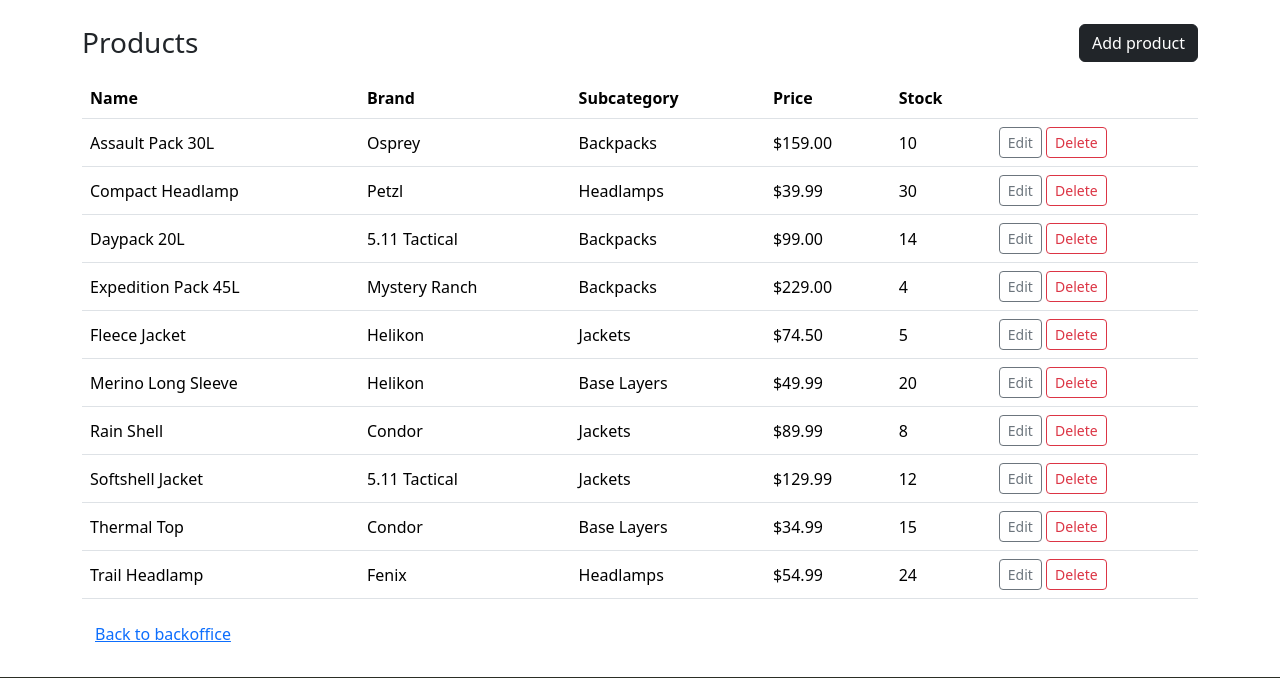
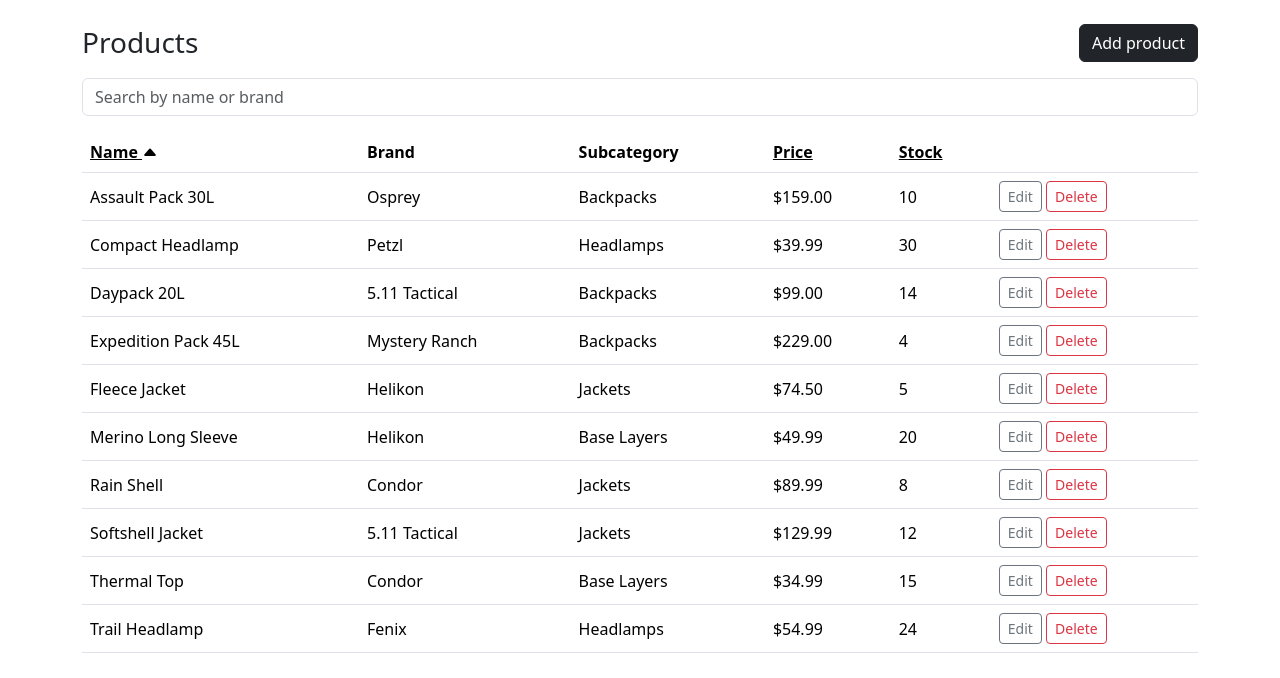
Before and after one commit to retryoos/argus-field-outfitters, a Django app: page /backoffice/products/ in a window 1280 px wide. Shown: the part 56-734 px from the top of the page. Run offline with Django 5.2, Linux system fonts and the light colour scheme; the visitor is signed in with stand-in values (Sample User, id 1); data comes from the database, SQL or seed files in the repository.

Commit message:
Add search and sortable columns to the backoffice product and order lists

```diff
--- a/backoffice/templates/backoffice/product_list.html
+++ b/backoffice/templates/backoffice/product_list.html
@@ -8,10 +8,21 @@
     <a href="{% url 'backoffice:product_create' %}" class="btn btn-dark">Add product</a>
 </div>
 
+<form method="get" class="mb-3">
+    <input class="form-control" type="search" name="q" value="{{ query }}" placeholder="Search by name or brand">
+</form>
+
 <div class="table-responsive">
     <table class="table align-middle">
         <thead>
-            <tr><th>Name</th><th>Brand</th><th>Subcategory</th><th>Price</th><th>Stock</th><th></th></tr>
+            <tr>
+                <th><a class="text-reset" href="?q={{ query }}&sort={% if sort == 'name' %}-name{% else %}name{% endif %}">Name{% if sort == 'name' %} <i class="bi bi-caret-up-fill"></i>{% elif sort == '-name' %} <i class="bi bi-caret-down-fill"></i>{% endif %}</a></th>
+                <th>Brand</th>
+                <th>Subcategory</th>
+                <th><a class="text-reset" href="?q={{ query }}&sort={% if sort == 'price' %}-price{% else %}price{% endif %}">Price{% if sort == 'price' %} <i class="bi bi-caret-up-fill"></i>{% elif sort == '-price' %} <i class="bi bi-caret-down-fill"></i>{% endif %}</a></th>
+                <th><a class="text-reset" href="?q={{ query }}&sort={% if sort == 'stock' %}-stock{% else %}stock{% endif %}">Stock{% if sort == 'stock' %} <i class="bi bi-caret-up-fill"></i>{% elif sort == '-stock' %} <i class="bi bi-caret-down-fill"></i>{% endif %}</a></th>
+                <th></th>
+            </tr>
         </thead>
         <tbody>
             {% for product in products %}
@@ -27,7 +38,7 @@
                     </td>
                 </tr>
             {% empty %}
-                <tr><td colspan="6">No products yet.</td></tr>
+                <tr><td colspan="6">No products match your search.</td></tr>
             {% endfor %}
         </tbody>
     </table>
--- a/backoffice/views.py
+++ b/backoffice/views.py
@@ -1,7 +1,7 @@
 # The staff panels. Everything here sits behind a role check, staff_required
 # for the catalogue and the orders and owner_required for user management.
 from django.contrib.auth.models import User
-from django.db.models import ProtectedError
+from django.db.models import ProtectedError, Q
 from django.shortcuts import get_object_or_404, redirect, render
 
 from accounts.forms import UserRoleForm
@@ -10,6 +10,20 @@
 from catalog.models import Category, Order, Product, Subcategory
 
 from .permissions import owner_required, staff_required
+
+# Only these keys are ever passed to order_by, so a query string can never
+# sort by an arbitrary field name.
+PRODUCT_SORT_FIELDS = {
+    'name': 'name', '-name': '-name',
+    'price': 'price', '-price': '-price',
+    'stock': 'stock', '-stock': '-stock',
+}
+
+ORDER_SORT_FIELDS = {
+    'date': 'created_at', '-date': '-created_at',
+    'status': 'status', '-status': '-status',
+    'total': 'total', '-total': '-total',
+}
 
 
 @staff_required
@@ -28,7 +42,16 @@
     # select_related fetches the subcategory in the same query instead of
     # one extra query per row.
     products = Product.objects.select_related('subcategory')
-    return render(request, 'backoffice/product_list.html', {'products': products})
+    query = request.GET.get('q', '').strip()
+    if query:
+        products = products.filter(Q(name__icontains=query) | Q(brand__icontains=query))
+    sort = request.GET.get('sort', 'name')
+    products = products.order_by(PRODUCT_SORT_FIELDS.get(sort, 'name'))
+    return render(request, 'backoffice/product_list.html', {
+        'products': products,
+        'query': query,
+        'sort': sort,
+    })
 
 
 @staff_required
@@ -199,7 +222,16 @@
 @staff_required
 def order_list(request):
     orders = Order.objects.select_related('user')
-    return render(request, 'backoffice/order_list.html', {'orders': orders})
+    query = request.GET.get('q', '').strip()
+    if query:
+        orders = orders.filter(Q(reference_number__icontains=query) | Q(user__username__icontains=query))
+    sort = request.GET.get('sort', '-date')
+    orders = orders.order_by(ORDER_SORT_FIELDS.get(sort, '-created_at'))
+    return render(request, 'backoffice/order_list.html', {
+        'orders': orders,
+        'query': query,
+        'sort': sort,
+    })
 
 
 @staff_required
```
Also changed, not shown: backoffice/templates/backoffice/order_list.html (+13 -2 lines).
